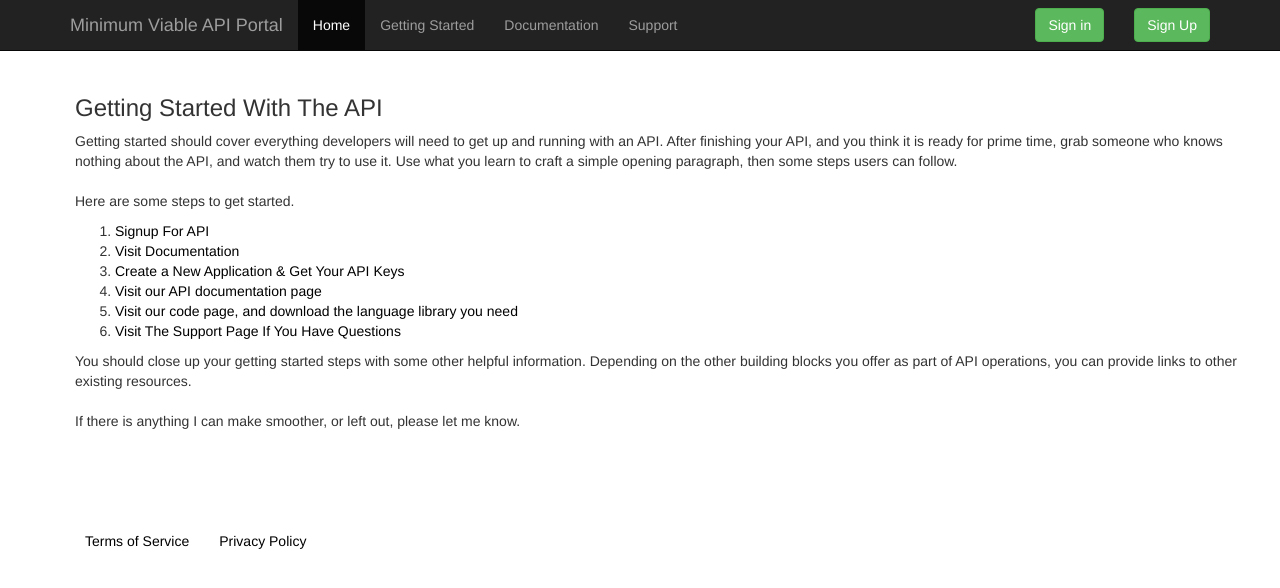
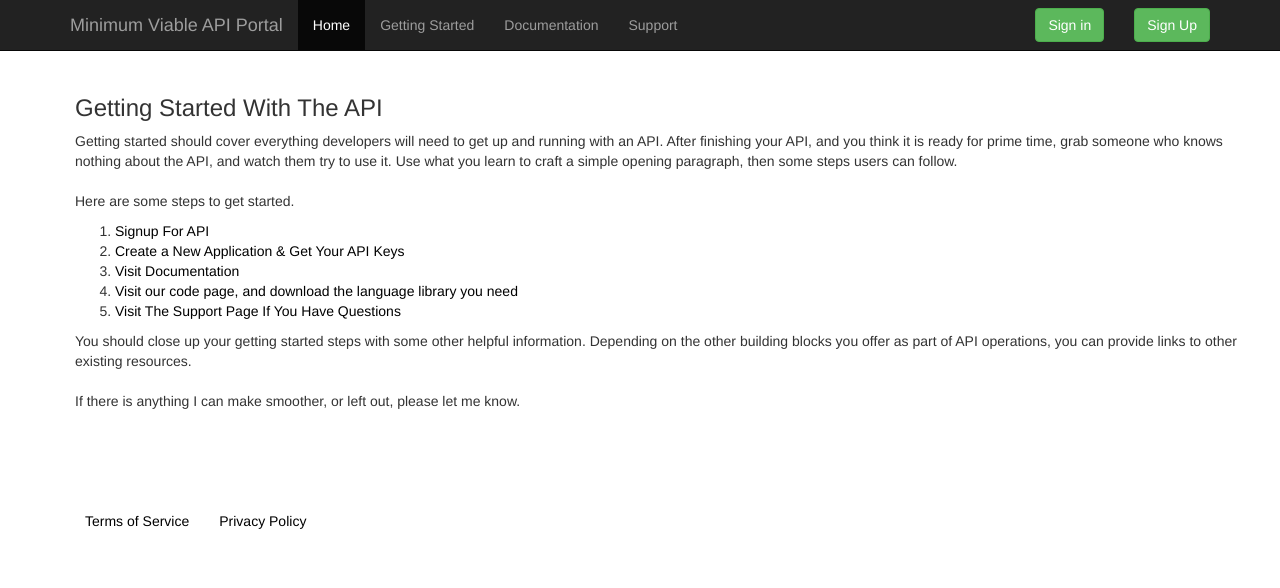
Before and after one commit to api-evangelist/portal-minimum, a Jekyll site: the page built from getting-started/index.html, in a window 1280 px wide. Shown: the top 588 px of the page. Built offline with Jekyll 4.4.1, drawn with Linux system fonts in a browser that asks for light colours.

Commit message:
clean up

```diff
--- a/getting-started/index.html
+++ b/getting-started/index.html
@@ -10,9 +10,8 @@ layout: inner
 
 		<ol>
 			<li><a href="{{ site.getting_started.signup_url }}">{{ site.getting_started.signup_label }}</a></li>
+			<li><a href="{{ site.getting_started.create_app_url }}">{{ site.getting_started.create_app_label }}</a></li>
 			<li><a href="{{ site.getting_started.documentation_url }}">{{ site.getting_started.documentation_label }}</a></li>
-			<li><a href="{{ site.getting_started.create_app_url }}">{{ site.getting_started.create_app_label }}</a></li>
-			<li><a href="/documentation/">Visit our API documentation page</li>
 			<li><a href="/documentation/">Visit our code page, and download the language library you need</li>
 			<li><a href="/support/">Visit The Support Page If You Have Questions</a></li>
 		</ol>
```
